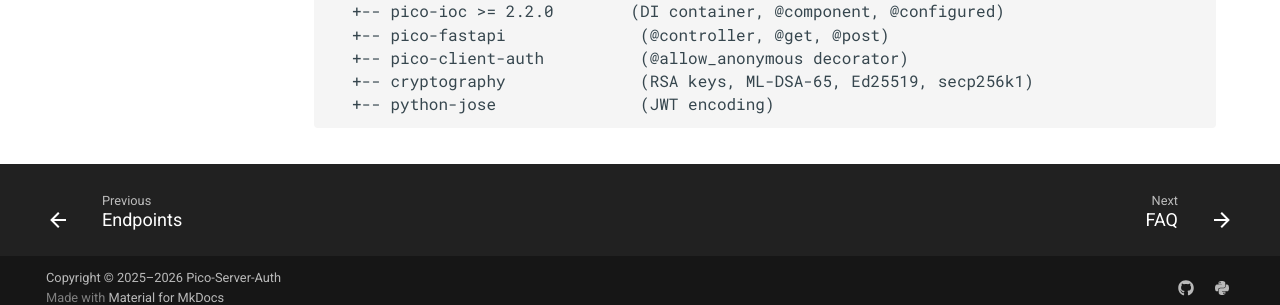
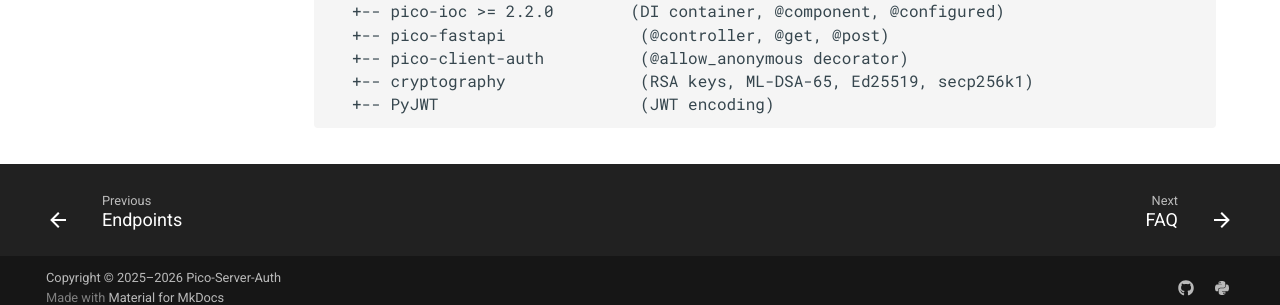
Before and after one commit to dperezcabrera/pico-server-auth, an MkDocs documentation site: the page built from docs/architecture.md, in a window 1280 px wide and 900 px high, scrolled down 2814 px. Shown: the part 579-884 px from the top of the window. Built offline with MkDocs 1.6.1 and Material for MkDocs 9.7.7, drawn with Linux system fonts in a browser that asks for light colours; comment, search, counter and statistics services are not loaded.

Commit message:
Update docs to PyJWT after the python-jose migration

````diff
--- a/docs/architecture.md
+++ b/docs/architecture.md
@@ -129,5 +129,5 @@ pico-server-auth
   +-- pico-fastapi              (@controller, @get, @post)
   +-- pico-client-auth          (@allow_anonymous decorator)
   +-- cryptography              (RSA keys, ML-DSA-65, Ed25519, secp256k1)
-  +-- python-jose               (JWT encoding)
+  +-- PyJWT                     (JWT encoding)
 ```
````
Also changed, not shown: docs/getting-started.md (+1 -1 lines).
